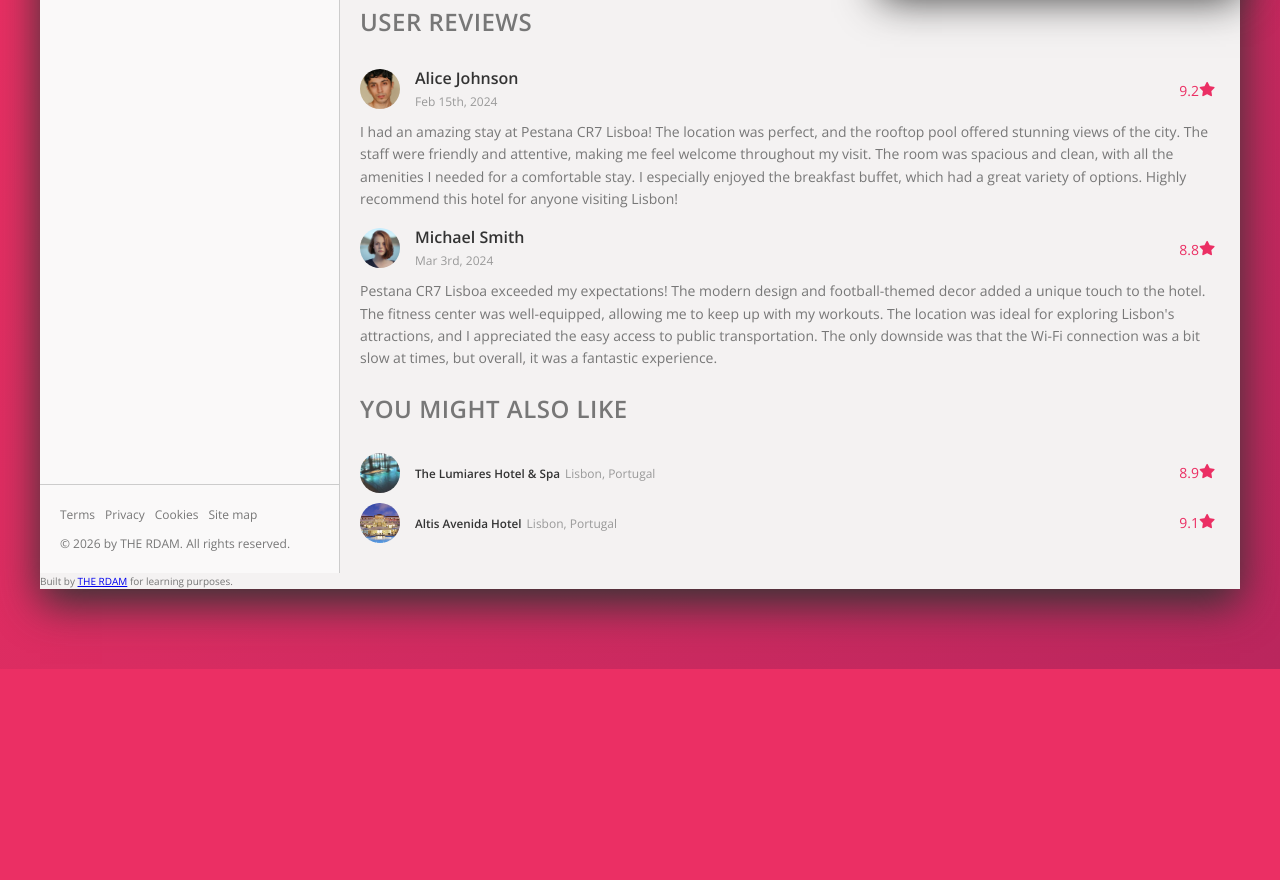
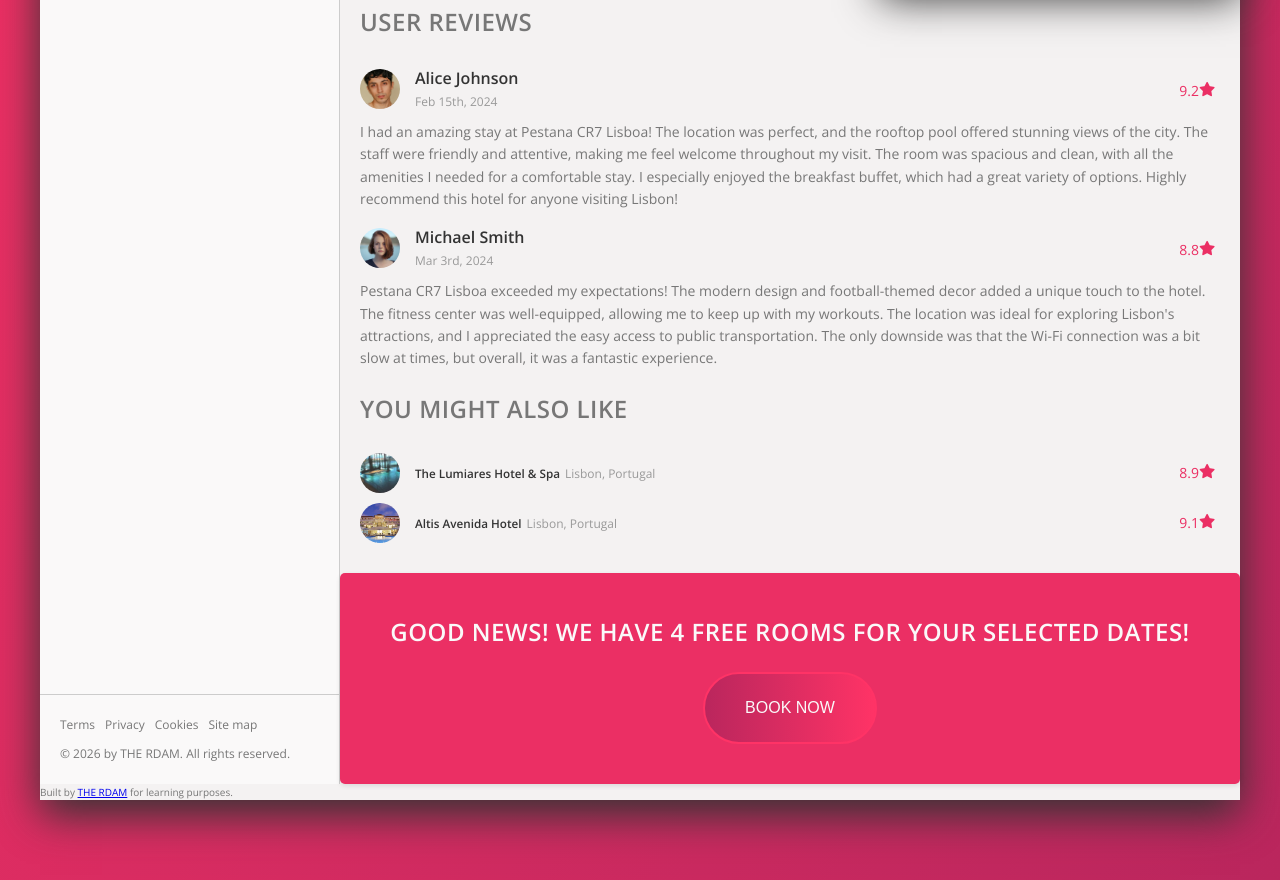
Before and after one commit to ruiprogramador/flexbox_sass, a website: page index.html in a window 1280 px wide. Shown: the part 1163-2043 px from the top of the page. Before the commit the page ends 1832 px from the top, so only its background shows below. Drawn offline with nearby package versions, Linux system fonts and the light colour scheme.

Commit message:
CTA Section

```diff
--- a/index.html
+++ b/index.html
@@ -220,6 +220,13 @@
                             </div>
                         </section>
                     </section>
+                    <section class="cta">
+                        <h2 class="heading-secondary">Good news! We have 4 free rooms for your selected dates!</h2>
+                        <button class="btn btn--green">
+                            <span class="btn__visible">Book now</span>
+                            <span class="btn__invisible">Only 4 rooms left</span>
+                        </button>
+                    </section>
                 </main>
             </section>
             <footer class="footer">
--- a/sass/_components.scss
+++ b/sass/_components.scss
@@ -433,3 +433,86 @@ nav.sidebar{
         }
     }
 }
+
+//////////////////////
+/// CTA  ///
+/// ////////////////////
+.cta{
+    background-color: $color-primary;
+    color: $color-grey-light-1;
+    text-align: center;
+    padding: 4rem 2rem;
+    border-radius: 0.5rem;
+    box-shadow: 0 2px 5px rgba(0, 0, 0, 0.1);
+
+    .heading-secondary{
+        font-size: 2.4rem;
+        margin-bottom: 2rem;
+        text-transform: uppercase;
+        letter-spacing: 0.05rem;
+    }
+
+    .btn{
+        font-size: 1.6rem;
+        padding: 1.5rem 3rem;
+        border-radius: 10rem; // 100px = pill shape in rem = 10rem
+        border: 2px solid $color-primary;
+        /* aaaaaaa */
+        color: $color-grey-light-1;
+        border-color: $color-primary-light;
+        cursor: pointer;
+        font-weight: 300;
+        text-transform: uppercase;
+        transition: all 0.3s ease;
+
+        position: relative;
+        overflow: hidden;
+
+        background-image: linear-gradient(
+            to left,
+            $color-primary-light,
+            $color-primary-dark
+        );
+
+        & > * {
+            display: inline-block;
+            height: 100%;
+            width: 100%;
+            transition: all 0.3s ease;
+            text-align: center;
+        }
+
+        &__visible{
+            padding: 1rem;
+            transform: translateY(0);
+        }
+        &__invisible{
+            position: absolute;
+            top: -100%;
+            left: 0;
+            padding: 2rem 0;
+        }
+
+
+        &:hover{
+            background-color: $color-primary-dark;
+            color: $color-grey-light-1;
+            transform: translateY(-2px);
+            box-shadow: 0 4px 10px rgba(0, 0, 0, 0.2);
+
+            .btn__invisible{
+                top: 10%;
+            }
+
+            .btn__visible{
+                transform: translateY(200%);
+            }
+        }
+
+        &:focus{
+            outline: none;
+            animation: pulsate 1s infinite;
+        }
+    }
+
+}
```
Also changed, not shown: css/style.css, 1 other file.
